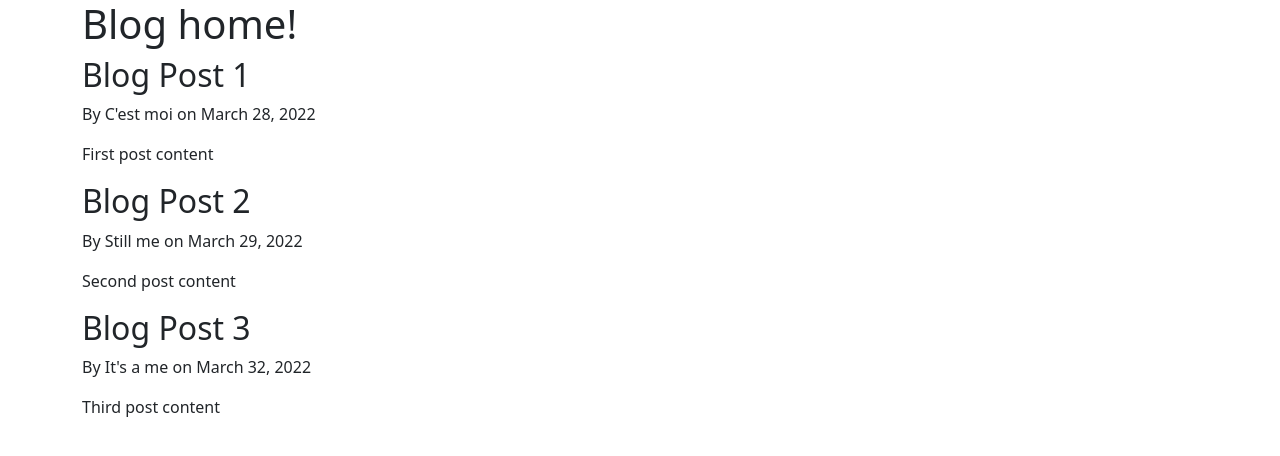
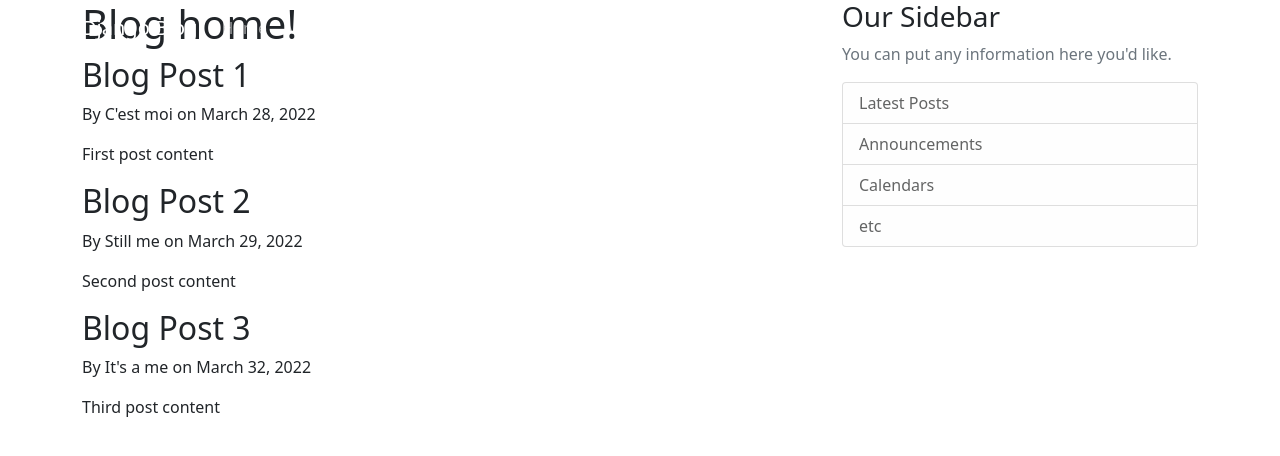
Before and after one commit to artkapl/django-blog-project, a Django app: page / in a window 1280 px wide. Shown: the top 456 px of the page. Run offline with Django 4.2, Linux system fonts and the light colour scheme.

Commit message:
Added navbar and main area to base.html * source: https://github.com/CoreyMSchafer/code_snippets/tree/master/Django_Blog/snippets

```diff
--- a/blog/templates/blog/base.html
+++ b/blog/templates/blog/base.html
@@ -1,3 +1,4 @@
+{% load static %}
 <!doctype html>
 <html lang="en">
 <head>
@@ -15,9 +16,47 @@
         <title>Django Blog</title>
     {% endif %}  </head>
 <body>
-<div class="container">
-    {% block content %}{% endblock %}
-</div>
+<header class="site-header">
+  <nav class="navbar navbar-expand-md navbar-dark bg-steel fixed-top">
+    <div class="container">
+      <a class="navbar-brand mr-4" href="/">Django Blog</a>
+      <button class="navbar-toggler" type="button" data-toggle="collapse" data-target="#navbarToggle" aria-controls="navbarToggle" aria-expanded="false" aria-label="Toggle navigation">
+      <span class="navbar-toggler-icon"></span>
+      </button>
+      <div class="collapse navbar-collapse" id="navbarToggle">
+        <div class="navbar-nav mr-auto">
+          <a class="nav-item nav-link" href="/">Home</a>
+          <a class="nav-item nav-link" href="/about">About</a>
+        </div>
+        <!-- Navbar Right Side -->
+        <div class="navbar-nav">
+          <a class="nav-item nav-link" href="#">Login</a>
+          <a class="nav-item nav-link" href="#">Register</a>
+        </div>
+      </div>
+    </div>
+  </nav>
+</header>
+<main role="main" class="container">
+  <div class="row">
+    <div class="col-md-8">
+      {% block content %}{% endblock %}
+    </div>
+    <div class="col-md-4">
+      <div class="content-section">
+        <h3>Our Sidebar</h3>
+        <p class='text-muted'>You can put any information here you'd like.
+          <ul class="list-group">
+            <li class="list-group-item list-group-item-light">Latest Posts</li>
+            <li class="list-group-item list-group-item-light">Announcements</li>
+            <li class="list-group-item list-group-item-light">Calendars</li>
+            <li class="list-group-item list-group-item-light">etc</li>
+          </ul>
+        </p>
+      </div>
+    </div>
+  </div>
+</main>
 <script src="https://cdn.jsdelivr.net/npm/bootstrap@5.1.3/dist/js/bootstrap.bundle.min.js"
         integrity="sha384-ka7Sk0Gln4gmtz2MlQnikT1wXgYsOg+OMhuP+IlRH9sENBO0LRn5q+8nbTov4+1p"
         crossorigin="anonymous"></script>
```
